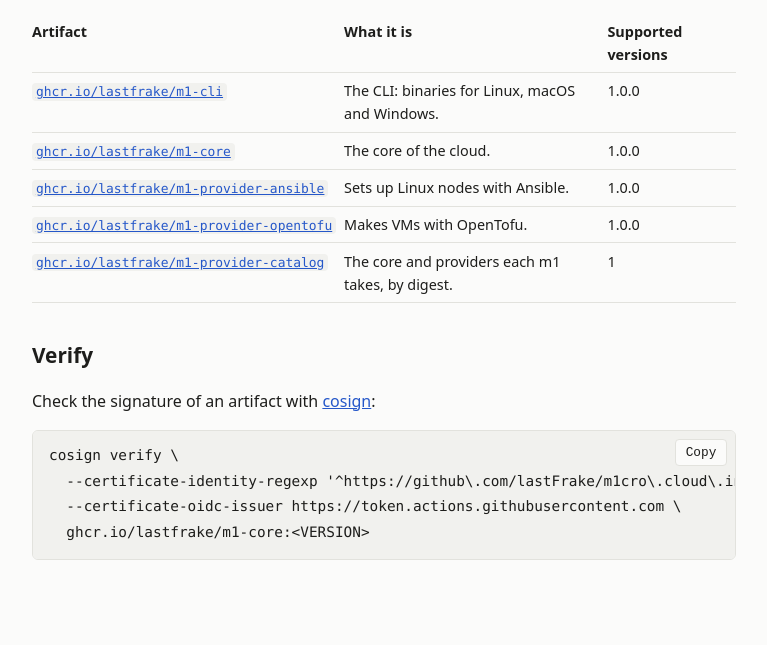
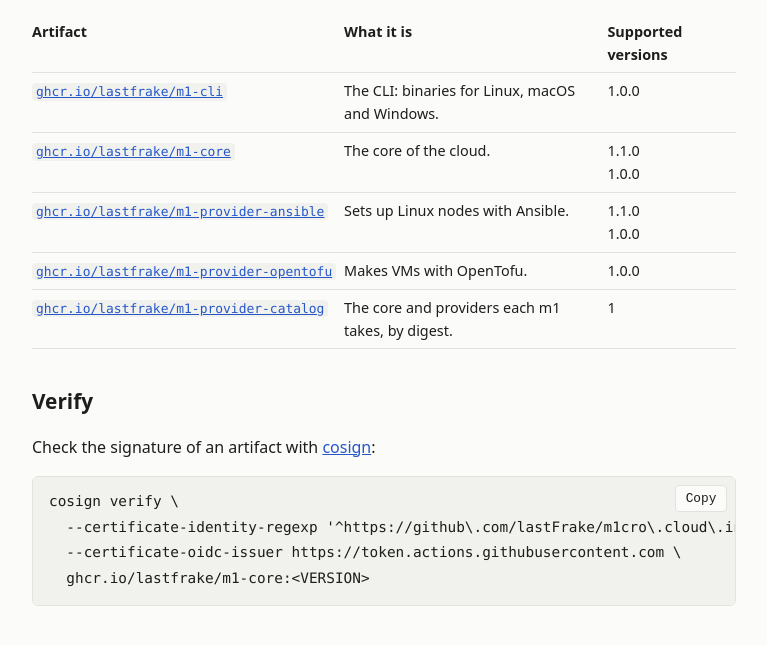
Before and after one commit to lastFrake/m1cro.cloud, a plain HTML site: page artifacts/index.html in a window 1280 px wide. Shown: the part 191-836 px from the top of the page, without its empty margins (256-1023 px from the left). Before the commit the page ends 815 px from the top, so only its background shows below. Drawn offline with Linux system fonts and the light colour scheme.

Commit message:
Publish the site

```diff
--- a/artifacts/index.html
+++ b/artifacts/index.html
@@ -25,8 +25,8 @@
 <table>
   <tr><th>Artifact</th><th>What it is</th><th>Supported versions</th></tr>
   <tr><td><a href="https://github.com/users/lastFrake/packages/container/package/m1-cli"><code>ghcr.io/lastfrake/m1-cli</code></a></td><td>The CLI: binaries for Linux, macOS and Windows.</td><td>1.0.0</td></tr>
-  <tr><td><a href="https://github.com/users/lastFrake/packages/container/package/m1-core"><code>ghcr.io/lastfrake/m1-core</code></a></td><td>The core of the cloud.</td><td>1.0.0</td></tr>
-  <tr><td><a href="https://github.com/users/lastFrake/packages/container/package/m1-provider-ansible"><code>ghcr.io/lastfrake/m1-provider-ansible</code></a></td><td>Sets up Linux nodes with Ansible.</td><td>1.0.0</td></tr>
+  <tr><td><a href="https://github.com/users/lastFrake/packages/container/package/m1-core"><code>ghcr.io/lastfrake/m1-core</code></a></td><td>The core of the cloud.</td><td>1.1.0<br />1.0.0</td></tr>
+  <tr><td><a href="https://github.com/users/lastFrake/packages/container/package/m1-provider-ansible"><code>ghcr.io/lastfrake/m1-provider-ansible</code></a></td><td>Sets up Linux nodes with Ansible.</td><td>1.1.0<br />1.0.0</td></tr>
   <tr><td><a href="https://github.com/users/lastFrake/packages/container/package/m1-provider-opentofu"><code>ghcr.io/lastfrake/m1-provider-opentofu</code></a></td><td>Makes VMs with OpenTofu.</td><td>1.0.0</td></tr>
   <tr><td><a href="https://github.com/users/lastFrake/packages/container/package/m1-provider-catalog"><code>ghcr.io/lastfrake/m1-provider-catalog</code></a></td><td>The core and providers each m1 takes, by digest.</td><td>1</td></tr>
 </table>
```
Also changed, not shown: .well-known/security.txt.
